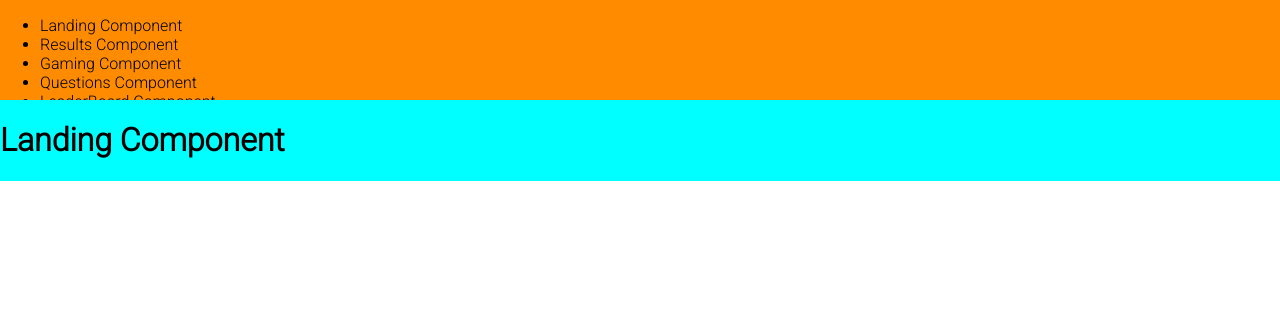
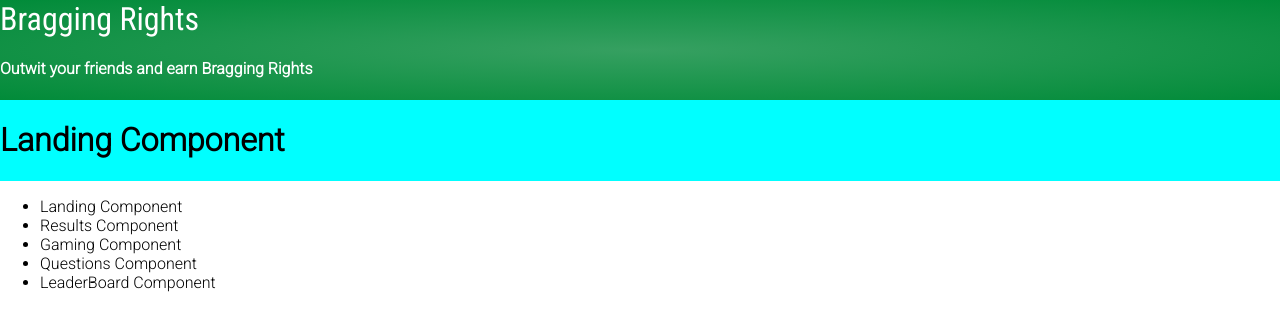
Before and after one commit to chingu-voyages/v8-chimeras-team-01, a React (Create React App) app: page / in a window 1280 px wide. Shown: the top 330 px of the page. Built offline with nearby package versions, Linux system fonts and the light colour scheme.

Commit message:
Move links to footer for now and add header text

```diff
--- a/src/App.css
+++ b/src/App.css
@@ -29,6 +29,8 @@ a:active {
 :root {
   --font: 'Roboto', sans-serif;
   --font-header: 'Roboto Condensed', sans-serif;
+  --color-main: #36A061;
+  --color-dark: #018B39;
 }
 
 
@@ -43,3 +45,9 @@ a:active {
   margin: 0;
   padding: 0;
 }
+
+/* FOOTER */
+footer {
+  grid-column: c1 / c2;
+  grid-row: r3 / r4;
+}
--- a/src/App.js
+++ b/src/App.js
@@ -1,5 +1,5 @@
 import React, { Component } from 'react';
-import { Switch, Route } from 'react-router-dom';
+import { Switch, Route, Link } from 'react-router-dom';
 
 //Stylesheets
 import './App.css';
@@ -30,6 +30,16 @@ class App extends Component {
           <Route path="/leaderBoard" component={LeaderBoard} />
 
         </Switch >
+
+        <footer>
+          <ul>
+              <li><Link to="/">Landing Component</Link></li>
+              <li><Link to="/results">Results Component</Link></li>
+              <li><Link to="/gaming">Gaming Component</Link></li>
+              <li><Link to="/questions">Questions Component</Link></li>
+              <li><Link to="/leaderBoard">LeaderBoard Component</Link></li>
+          </ul>
+        </footer>
       </div>
     )
   }
--- a/src/components/Nav/Nav.js
+++ b/src/components/Nav/Nav.js
@@ -5,12 +5,8 @@ import './index.css';
 
 export default () => (
     <div id='nav'>
-        <ul>
-            <li><Link to="/">Landing Component</Link></li>
-            <li><Link to="/results">Results Component</Link></li>
-            <li><Link to="/gaming">Gaming Component</Link></li>
-            <li><Link to="/questions">Questions Component</Link></li>
-            <li><Link to="/leaderBoard">LeaderBoard Component</Link></li>
-        </ul>
+      <header>Bragging Rights</header>
+      <h4 className="sub-header">Outwit your friends and earn <strong>Bragging Rights</strong></h4>
+
     </div>
 )
--- a/src/components/Nav/index.css
+++ b/src/components/Nav/index.css
@@ -1,3 +1,18 @@
+@import '../../App.css';
+
 #nav {
-    background-color: darkorange;
+  grid-column: c1 / c2;
+  grid-row: r1 / r2;
+  width: 100%;
+  background-color: var(--color-main);
+  background-image:radial-gradient(
+    var(--color-main),
+    var(--color-dark)
+    );
+  color: #fff;
 }
+
+header {
+  font-family: var(--font-header);
+  font-size: 2em;
+}
```
